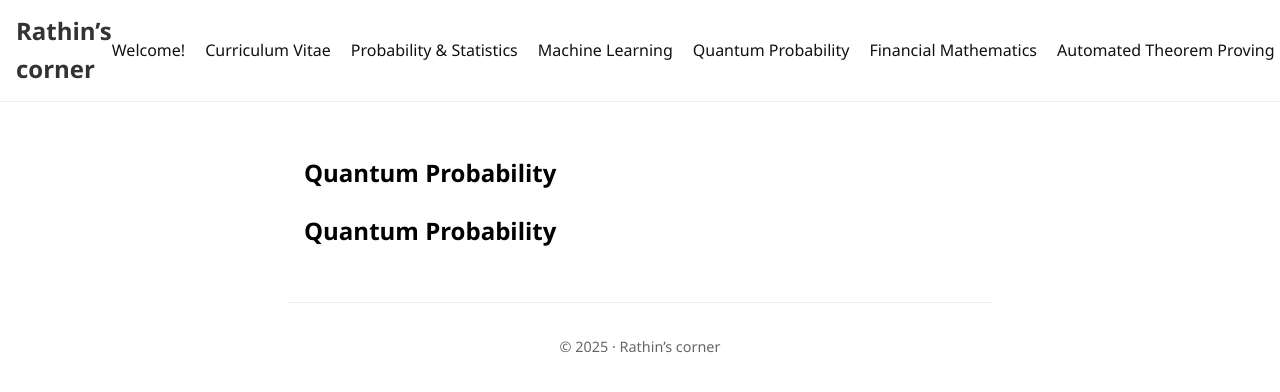
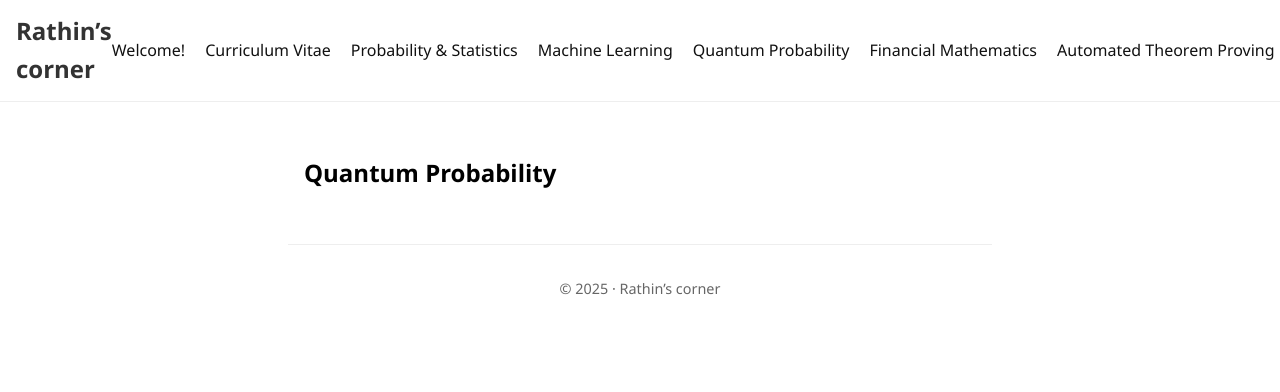
Before and after one commit to rnkarmakar/rnkarmakar.github.io, a Jekyll site: the page built from research/quantum-probability.md, in a window 1280 px wide. Shown: the top 392 px of the page. Built offline with Jekyll 4.4.1, drawn with Linux system fonts in a browser that asks for light colours.

Commit message:
Update quantum-probability.md

```diff
--- a/research/quantum-probability.md
+++ b/research/quantum-probability.md
@@ -4,5 +4,3 @@ title: "Quantum Probability"
 permalink: /research/quantum-probability/
 nav_order: 5
 ---
-
-# Quantum Probability
```
